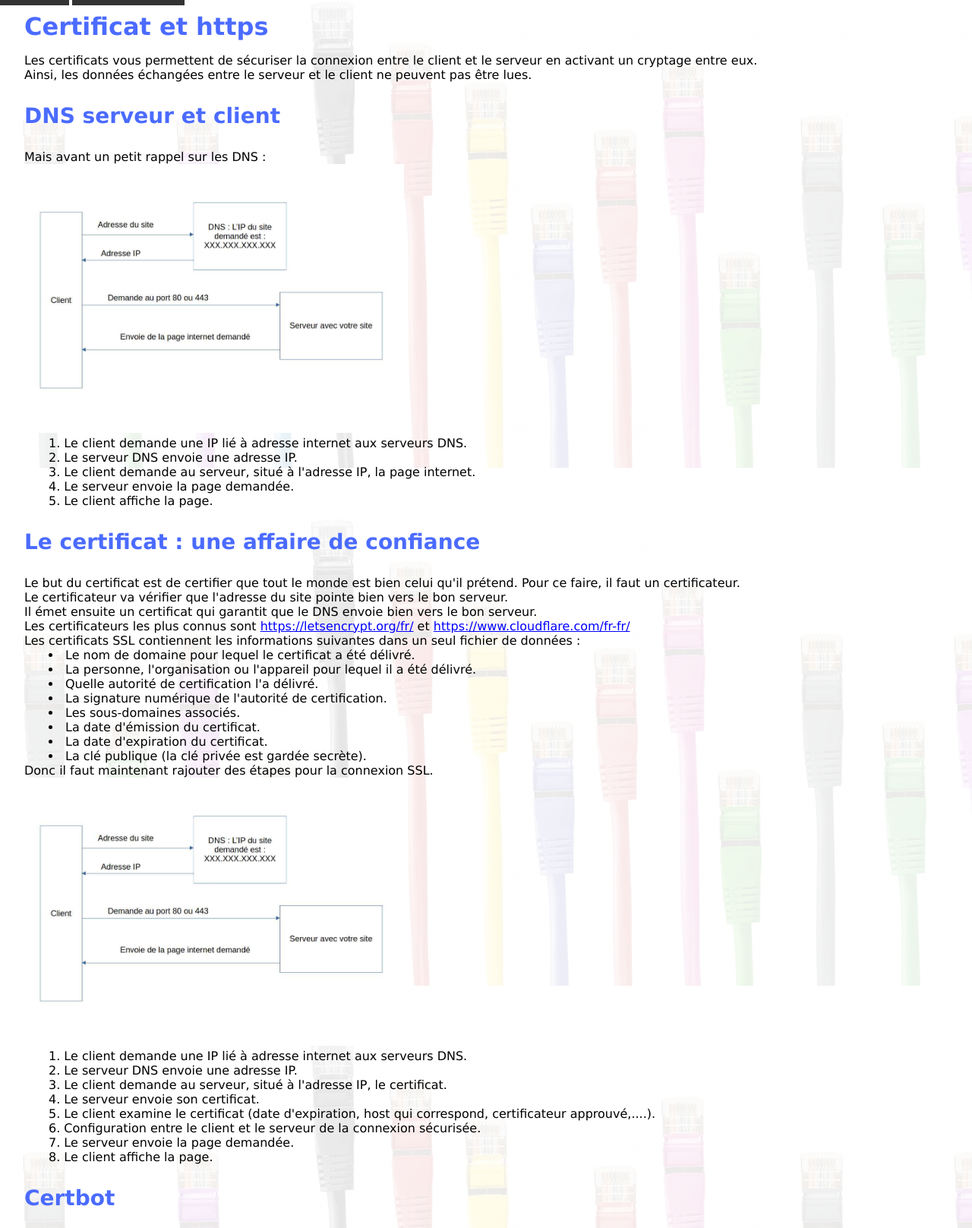
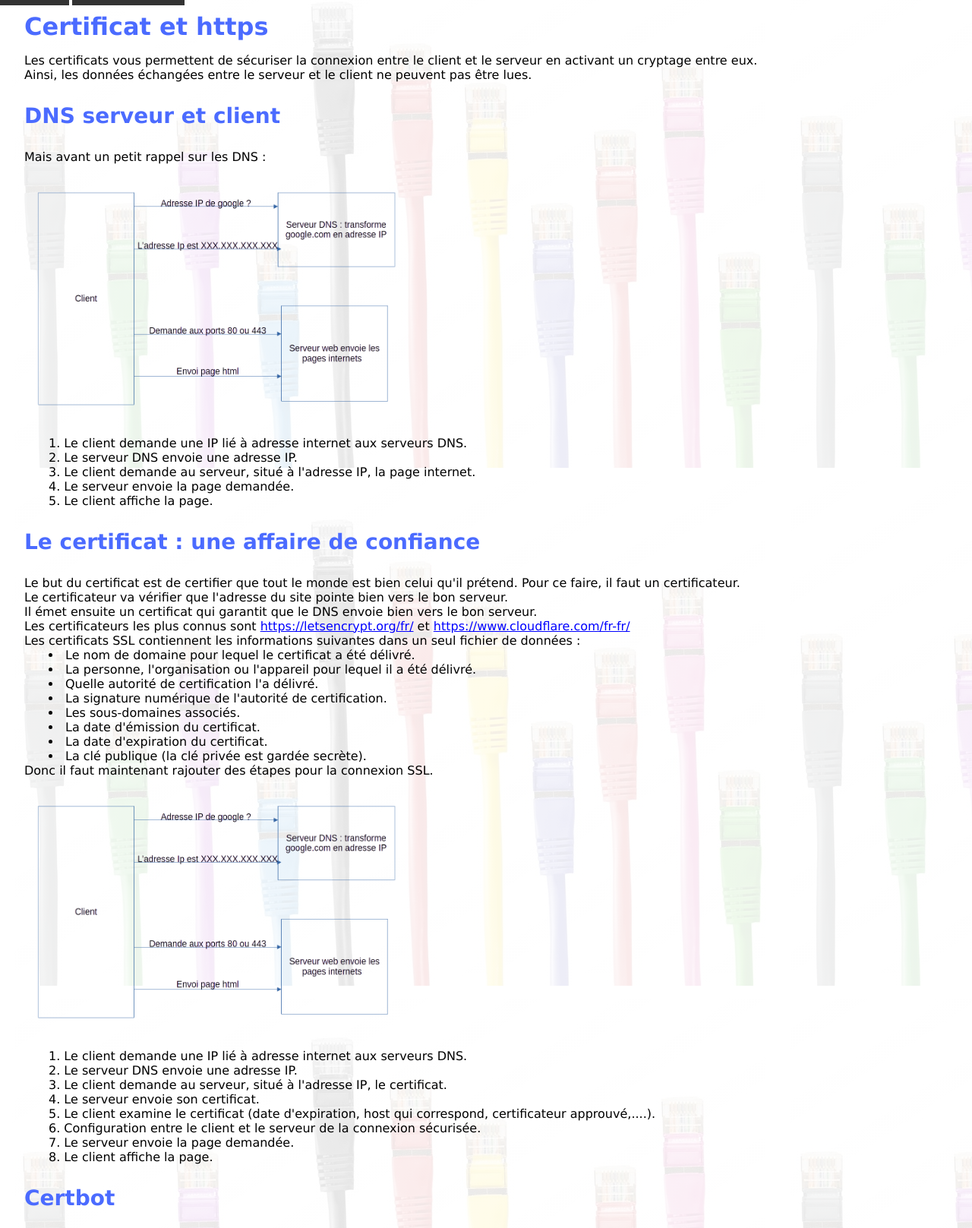
Before and after one commit to barrmath/piweb, a Flask app: page /reseaux/Certificat/ in a window 1280 px wide. Shown: the part 66-1683 px from the top of the page at 76% size. Run offline with Flask 3, Linux system fonts and the light colour scheme; style sheets or scripts are compiled from the project's sources.

Commit message:
commencéz proxy.html + transparence image autohebegement + certificats OK

```diff
--- a/truc_a_faire.txt
+++ b/truc_a_faire.txt
@@ -3,5 +3,4 @@ _ colonne ressource sur le cotès
 _ kubernetes et Nginx
 # amelioration
 _ voir minikube dashboard
-_ mettre transparence sur certificat  et auto hebergement
 _ colorisation dans flask une image est rester la viré
--- a/web_app/templates/reseaux/autohebergement.html
+++ b/web_app/templates/reseaux/autohebergement.html
@@ -18,7 +18,7 @@
 <p></p>
 <p></p>
 <p>Alors pour commencer, il faut comprendre comment on obtient une page internet à partir d'une adresse internet. Je vous ai préparé le schéma suivant :</p>
-<div><img src={{ url_for('static', filename='img/autohebergement/principe_internet.jpg') }} alt="schema internet" width="500"></div>
+<div><img src={{ url_for('static', filename='img/autohebergement/fonctionnement_internet.png') }} alt="schema internet" width="500"></div>
 <ol>
     <li>Le client demande une IP lié à adresse internet aux serveurs DNS.</li>
     <li>Le serveur DNS envoie une adresse IP.</li>
--- a/web_app/templates/reseaux/certificats.html
+++ b/web_app/templates/reseaux/certificats.html
@@ -12,7 +12,7 @@
 
 
 <p>Mais avant un petit rappel sur les DNS :</p>
-<div><img src={{ url_for('static', filename='img/autohebergement/principe_internet.jpg') }} alt="schema internet" width="500"></div>
+<div><img src={{ url_for('static', filename='img/autohebergement/fonctionnement_internet.png') }} alt="schema internet" width="500"></div>
 <ol>
     <li>Le client demande une IP lié à adresse internet aux serveurs DNS.</li>
     <li>Le serveur DNS envoie une adresse IP.</li>
@@ -43,7 +43,7 @@
     <li>La clé publique (la clé privée est gardée secrète).</li>
 </ul>
 <p>Donc il faut maintenant rajouter des étapes pour la connexion SSL.</p>
-<div><img src={{ url_for('static', filename='img/autohebergement/principe_internet.jpg') }} alt="schema internet" width="500"></div>
+<div><img src={{ url_for('static', filename='img/autohebergement/fonctionnement_internet.png') }} alt="schema internet" width="500"></div>
 <ol>
     <li>Le client demande une IP lié à adresse internet aux serveurs DNS.</li>
     <li>Le serveur DNS envoie une adresse IP.</li>
--- a/web_app/views.py
+++ b/web_app/views.py
@@ -12,7 +12,7 @@ def static_from_root():
 @app.route("/", methods=["GET", "POST"])
 @app.route("/index/", methods=["GET", "POST"])
 def Accueil():
-    return render_template("index.html", menu=app.menu, page="about",next=app.menu[2][1],last="")
+    return render_template("index.html", menu=app.menu, page="about",next=app.menu[2][1],last=app.menu[0][0])
 
 
 @app.errorhandler(404)
```
Also changed, not shown: web_app/templates/reseaux/proxy.html (added, +16 -0 lines), web_app/static/img/autohebergement/fonctionnement_internet.png (added), web_app/static/img/autohebergement/principe_internet.jpg (deleted).
